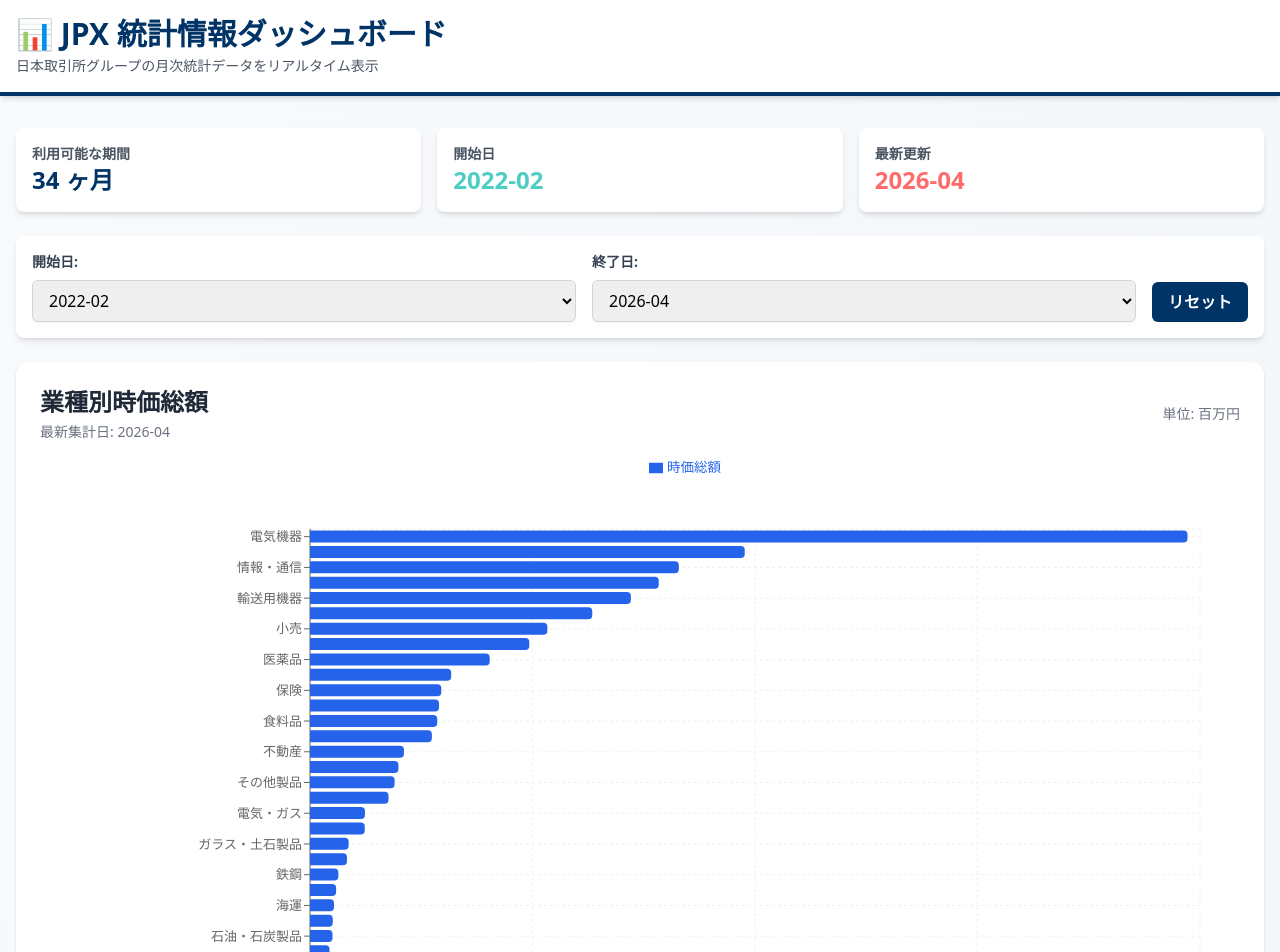
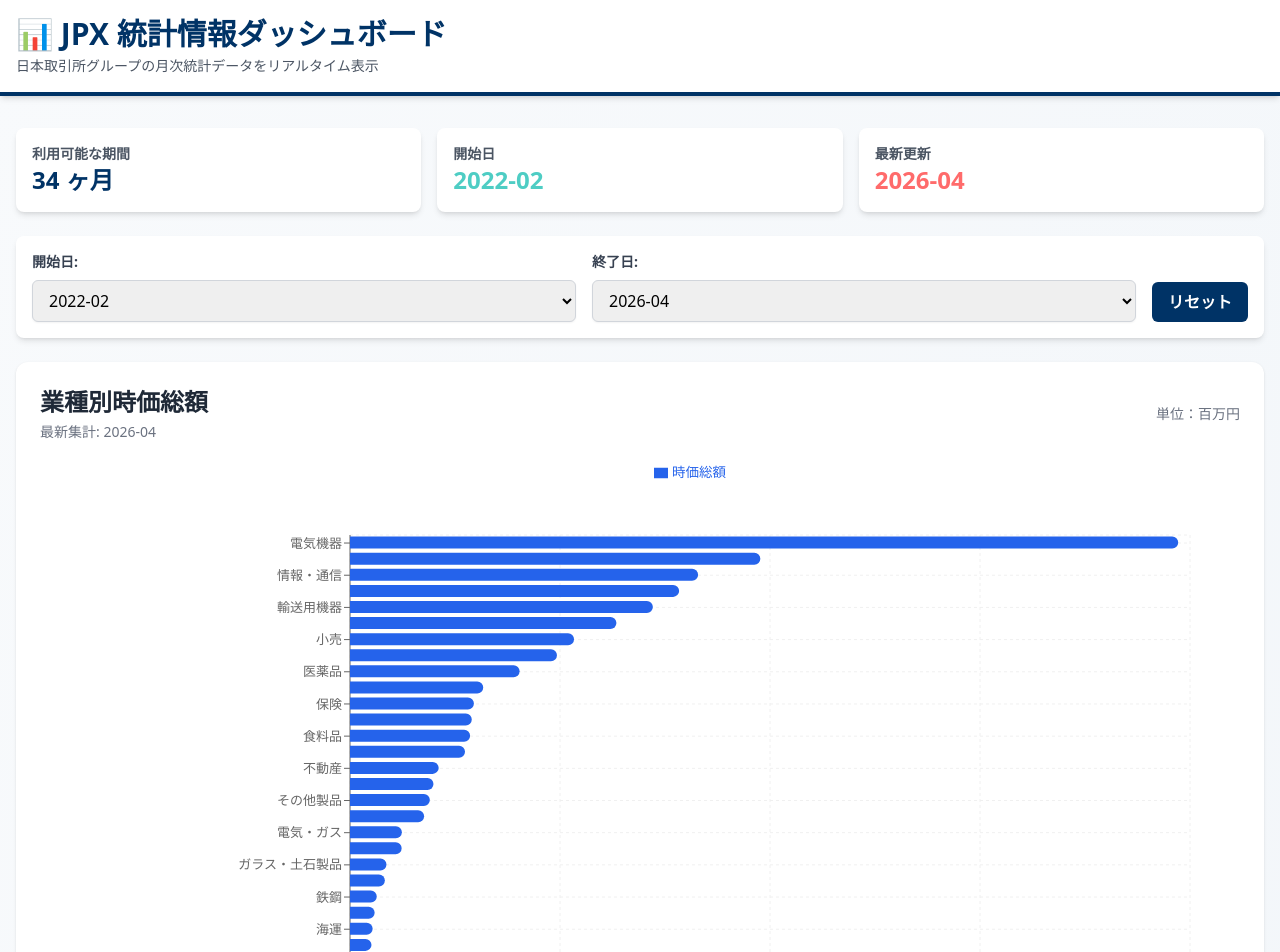
Before and after one commit to pokemonget/kabu, a Next.js app: page / in a window 1280 px wide. Shown: the top 952 px of the page. Built offline with nearby package versions, Linux system fonts and the light colour scheme.

Commit message:
Update MarketCapByIndustryChart.tsx

```diff
--- a/components/MarketCapByIndustryChart.tsx
+++ b/components/MarketCapByIndustryChart.tsx
@@ -1,6 +1,6 @@
 'use client'
 
-import { useEffect, useMemo } from 'react'
+import { useMemo } from 'react'
 import {
   BarChart,
   Bar,
@@ -25,27 +25,25 @@
 }
 
 export default function MarketCapByIndustryChart({ data, startDate, endDate }: Props) {
-  // 最新日付のデータのみ使用 + 時価総額降順でソート
+  // 最新月のデータのみ使用 + 時価総額降順ソート
   const chartData = useMemo(() => {
     if (!data || data.length === 0) return []
 
-    // 最新の日付を取得
-    const latestDate = [...new Set(data.map(d => d.date))].sort().reverse()[0]
+    const latestDate = [...new Set(data.map((d) => d.date))].sort().reverse()[0]
 
     return data
-      .filter(item => item.date === latestDate)
-      .sort((a, b) => b.market_cap - a.market_cap) // 時価総額降順
+      .filter((item) => item.date === latestDate)
+      .sort((a, b) => b.market_cap - a.market_cap) // 時価総額が大きい順
   }, [data])
 
-  // ツールチップをカスタマイズ（見やすく）
   const CustomTooltip = ({ active, payload }: any) => {
     if (active && payload && payload.length) {
       const item = payload[0].payload
       return (
-        <div className="bg-white border border-gray-300 rounded shadow-lg p-3 text-sm">
+        <div className="bg-white border border-gray-300 rounded-lg shadow-lg p-3 text-sm">
           <p className="font-bold text-gray-800">{item.industry}</p>
           <p className="text-blue-600 mt-1">
-            時価総額: <span className="font-mono">{item.market_cap.toLocaleString()} 百万円</span>
+            時価総額: <span className="font-mono">{item.market_cap.toLocaleString()}</span> 百万円
           </p>
         </div>
       )
@@ -62,54 +60,54 @@
       <div className="flex items-center justify-between mb-6">
         <div>
           <h2 className="text-2xl font-bold text-gray-800">業種別時価総額</h2>
-          <p className="text-sm text-gray-500 mt-1">最新集計日: {chartData[0]?.date}</p>
+          <p className="text-sm text-gray-500 mt-1">最新集計: {chartData[0]?.date}</p>
         </div>
-        <div className="text-sm text-gray-500">単位: 百万円</div>
+        <div className="text-sm text-gray-500">単位：百万円</div>
       </div>
 
-      <ResponsiveContainer width="100%" height={620}>
+      <ResponsiveContainer width="100%" height={650}>
         <BarChart
           data={chartData}
-          layout="vertical"           // 横棒グラフ（業種名が長いので見やすい）
-          margin={{ top: 20, right: 40, bottom: 20, left: 140 }}
+          layout="vertical"
+          margin={{ top: 20, right: 50, bottom: 20, left: 160 }}
         >
           <CartesianGrid strokeDasharray="3 3" stroke="#f0f0f0" />
 
           <XAxis
             type="number"
-            tickFormatter={(value) => `${(value / 1000000).toFixed(0)}兆`}
+            tickFormatter={(value: number) => `${(value / 1_000_000).toFixed(1)}兆`}
           />
 
           <YAxis
             type="category"
             dataKey="industry"
-            width={130}
+            width={150}
             tick={{ fontSize: 13 }}
           />
 
           <Tooltip content={<CustomTooltip />} />
 
-          {/* 凡例を上部に綺麗に配置 */}
+          {/* 凡例を上部に縦並びで表示 */}
           <Legend
             verticalAlign="top"
             align="center"
             iconType="rect"
             iconSize={14}
             wrapperStyle={{
-              top: -10,
-              paddingBottom: 20,
+              top: -5,
+              paddingBottom: 25,
               fontSize: '13.5px',
-              lineHeight: '1.7',
+              lineHeight: '1.75',
               display: 'flex',
-              flexDirection: 'column',   // 縦に並べる
-              gap: '6px',
+              flexDirection: 'column',
+              gap: '4px',
             }}
           />
 
           <Bar
             dataKey="market_cap"
             fill="#2563eb"
-            radius={[0, 4, 4, 0]}
+            radius={[0, 6, 6, 0]}
             name="時価総額"
           />
         </BarChart>
```
